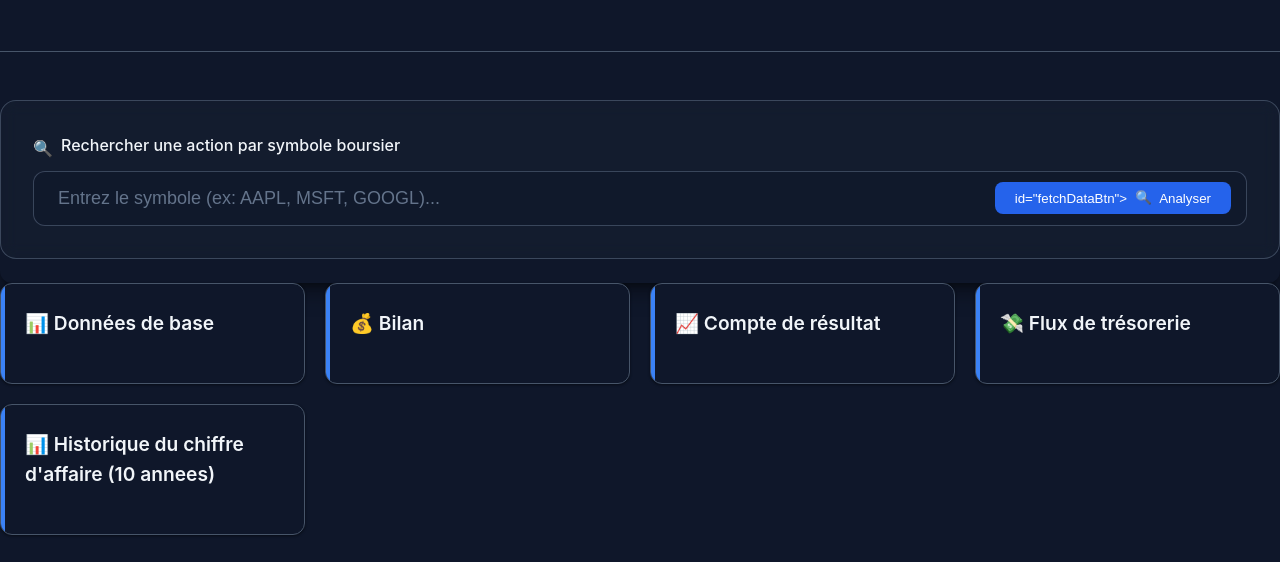
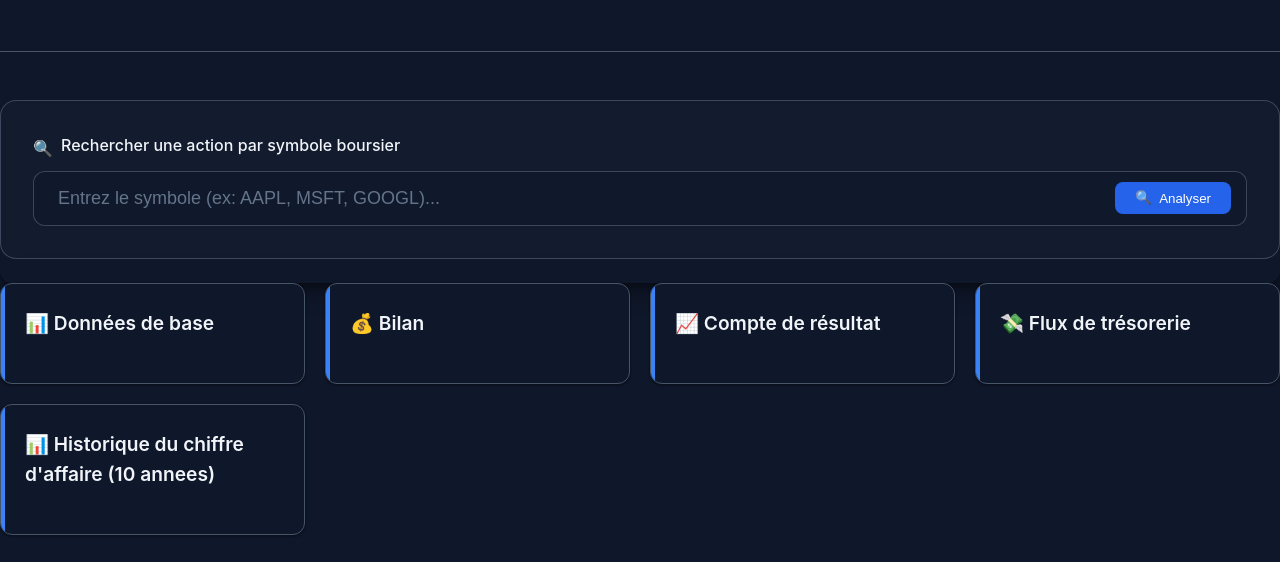
Before and after one commit to PaulineB29/API, a plain HTML site: page frontend/index.html in a window 1280 px wide. Shown: the part 226-788 px from the top of the page. Drawn offline with Linux system fonts and the light colour scheme.

Commit message:
Update index.html

```diff
--- a/frontend/index.html
+++ b/frontend/index.html
@@ -67,7 +67,7 @@
                         />
 
                         <div class="search-button-container">
-                            <button class="search-button"> id="fetchDataBtn">
+                            <button class="search-button" id="fetchDataBtn">
                                 <span class="search-button-icon">🔍</span>
                                 <span>Analyser</span>
                             </button>
```
